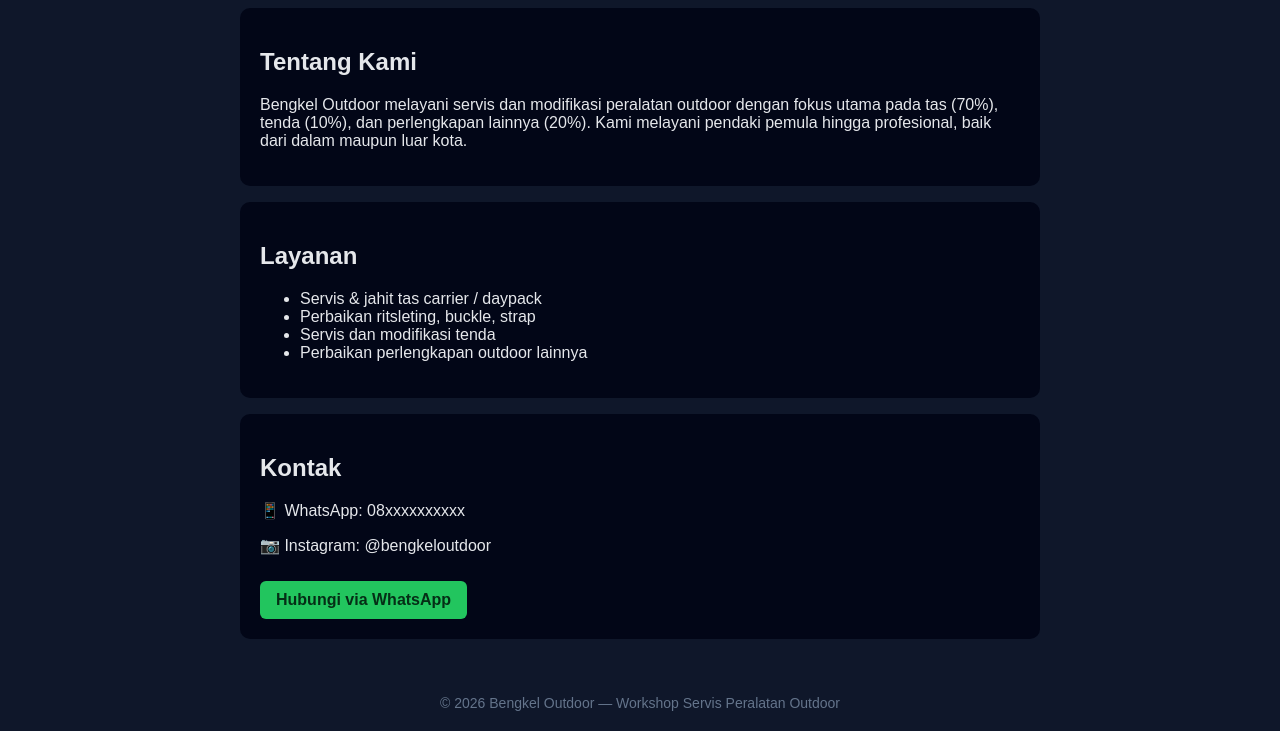
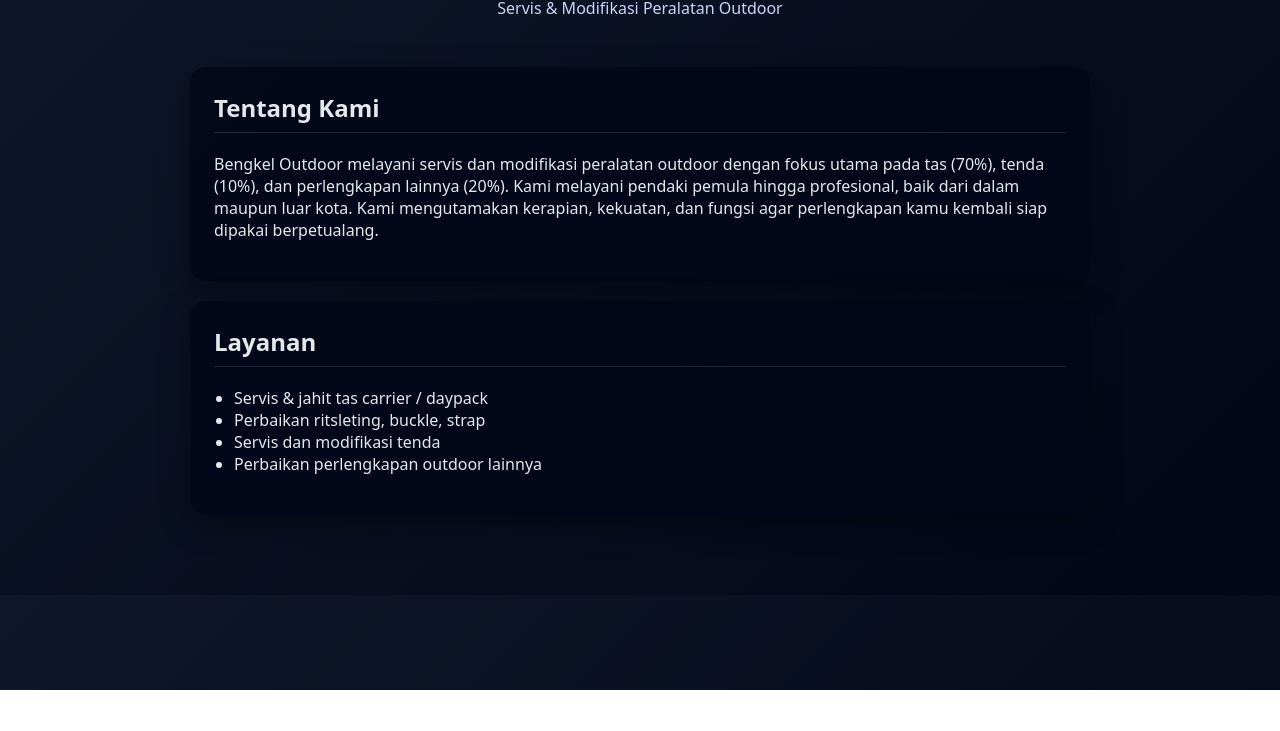
Before and after one commit to gsavana09-svg/Bengkel-outdoor-, a plain HTML site: page index.html in a window 1280 px wide. Shown: the part 110-841 px from the top of the page. After the commit the page ends 800 px from the top, so only its background shows below. Drawn offline with Linux system fonts and the light colour scheme.

Commit message:
Refactor index.html with styling and content updates
Updated the title and viewport meta tag. Enhanced styling for better layout and readability. Modified content for clarity and added new sections.

```diff
--- a/index.html
+++ b/index.html
@@ -2,55 +2,68 @@
 <html lang="id">
 <head>
   <meta charset="UTF-8">
-  <meta name="viewport" content="width=device-width, initial-scale=1.0">
-  <title>Bengkel Outdoor</title>
+  <meta name="viewport" content="width=device-width, initial-scale=1">
+  <title>Bengkel Outdoor — Servis & Modifikasi Peralatan Outdoor</title>
   <style>
     body {
       margin: 0;
-      font-family: Arial, sans-serif;
-      background: #0f172a;
+      font-family: system-ui, -apple-system, BlinkMacSystemFont, "Segoe UI", sans-serif;
+      background: linear-gradient(135deg, #0f172a, #020617);
       color: #e5e7eb;
     }
     header {
-      background: #020617;
-      padding: 20px;
       text-align: center;
+      padding: 48px 20px 32px;
     }
     header h1 {
       margin: 0;
-      font-size: 28px;
-      letter-spacing: 1px;
+      font-size: 36px;
+      letter-spacing: 0.5px;
     }
     header p {
-      margin: 8px 0 0;
-      color: #94a3b8;
+      margin-top: 10px;
+      color: #cbd5f5;
+      font-size: 16px;
     }
-    section {
-      padding: 20px;
-      max-width: 800px;
-      margin: auto;
+    .container {
+      max-width: 900px;
+      margin: 0 auto;
+      padding: 0 16px 60px;
     }
     .card {
-      background: #020617;
-      border-radius: 10px;
-      padding: 20px;
-      margin-bottom: 16px;
+      background: rgba(2, 6, 23, 0.8);
+      border-radius: 16px;
+      padding: 24px;
+      margin-bottom: 20px;
+      box-shadow: 0 10px 30px rgba(0,0,0,0.4);
     }
-    .btn {
-      display: inline-block;
-      margin-top: 10px;
-      padding: 10px 16px;
-      background: #22c55e;
-      color: #052e16;
-      text-decoration: none;
-      border-radius: 6px;
-      font-weight: bold;
+    .card h2 {
+      margin-top: 0;
+      font-size: 24px;
+      border-bottom: 1px solid rgba(148,163,184,0.2);
+      padding-bottom: 8px;
+    }
+    ul {
+      padding-left: 20px;
     }
     footer {
       text-align: center;
-      padding: 20px;
-      color: #64748b;
+      padding: 24px 16px;
+      color: #94a3b8;
       font-size: 14px;
+    }
+    .contact {
+      display: flex;
+      flex-direction: column;
+      gap: 8px;
+    }
+    .contact a {
+      color: #93c5fd;
+      text-decoration: none;
+      font-weight: 500;
+    }
+    .contact a:hover {
+      text-decoration: underline;
     }
   </style>
 </head>
@@ -61,12 +74,15 @@
     <p>Servis & Modifikasi Peralatan Outdoor</p>
   </header>
 
-  <section>
+  <div class="container">
+
     <div class="card">
       <h2>Tentang Kami</h2>
       <p>
-        Bengkel Outdoor melayani servis dan modifikasi peralatan outdoor dengan fokus utama pada tas (70%), tenda (10%), dan perlengkapan lainnya (20%).
-        Kami melayani pendaki pemula hingga profesional, baik dari dalam maupun luar kota.
+        Bengkel Outdoor melayani servis dan modifikasi peralatan outdoor dengan fokus utama pada tas (70%),
+        tenda (10%), dan perlengkapan lainnya (20%). Kami melayani pendaki pemula hingga profesional,
+        baik dari dalam maupun luar kota. Kami mengutamakan kerapian, kekuatan, dan fungsi agar perlengkapan
+        kamu kembali siap dipakai berpetualang.
       </p>
     </div>
 
@@ -78,19 +94,3 @@
         <li>Servis dan modifikasi tenda</li>
         <li>Perbaikan perlengkapan outdoor lainnya</li>
       </ul>
-    </div>
-
-    <div class="card">
-      <h2>Kontak</h2>
-      <p>📱 WhatsApp: 08xxxxxxxxxx</p>
-      <p>📷 Instagram: @bengkeloutdoor</p>
-      <a class="btn" href="https://wa.me/62xxxxxxxxxx" target="_blank">Hubungi via WhatsApp</a>
-    </div>
-  </section>
-
-  <footer>
-    © 2026 Bengkel Outdoor — Workshop Servis Peralatan Outdoor
-  </footer>
-
-</body>
-</html>
```
